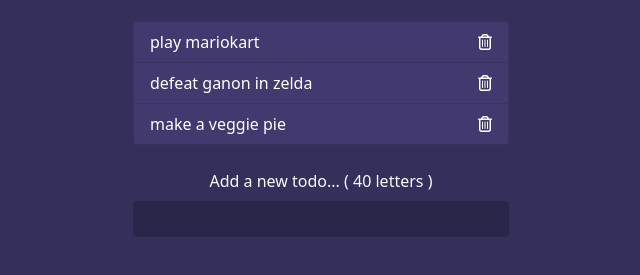
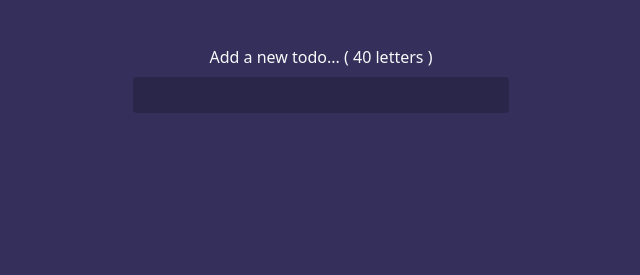
Before and after one commit to akamprogramist/todo-app, a plain HTML site: page index.html in a window 1280 px wide. Shown: the part 135-410 px from the top of the page, without its empty margins (319-959 px from the left). Drawn offline with nearby package versions, Linux system fonts and the light colour scheme.

Commit message:
Update index.html

```diff
--- a/index.html
+++ b/index.html
@@ -19,19 +19,7 @@
         </header>
 
         <ul class="text-light list-group todos mx-auto" maxlength="13">
-            <li class="list-group-item d-flex justify-content-between align-items-center">
-              <span>play mariokart</span>
-              <i class="far fa-trash-alt delete"></i>
-            </li>
-            <li class="list-group-item d-flex justify-content-between align-items-center">
-              <span>defeat ganon in zelda</span>
-              <i class="far fa-trash-alt delete"></i>
-            </li>
-            <li class="list-group-item d-flex justify-content-between align-items-center">
-              <span>make a veggie pie</span>
-              <i class="far fa-trash-alt delete"></i>
-            </li>
-          </ul>
+        </ul>
 
 
           <form class="add text-center my-4">
```
